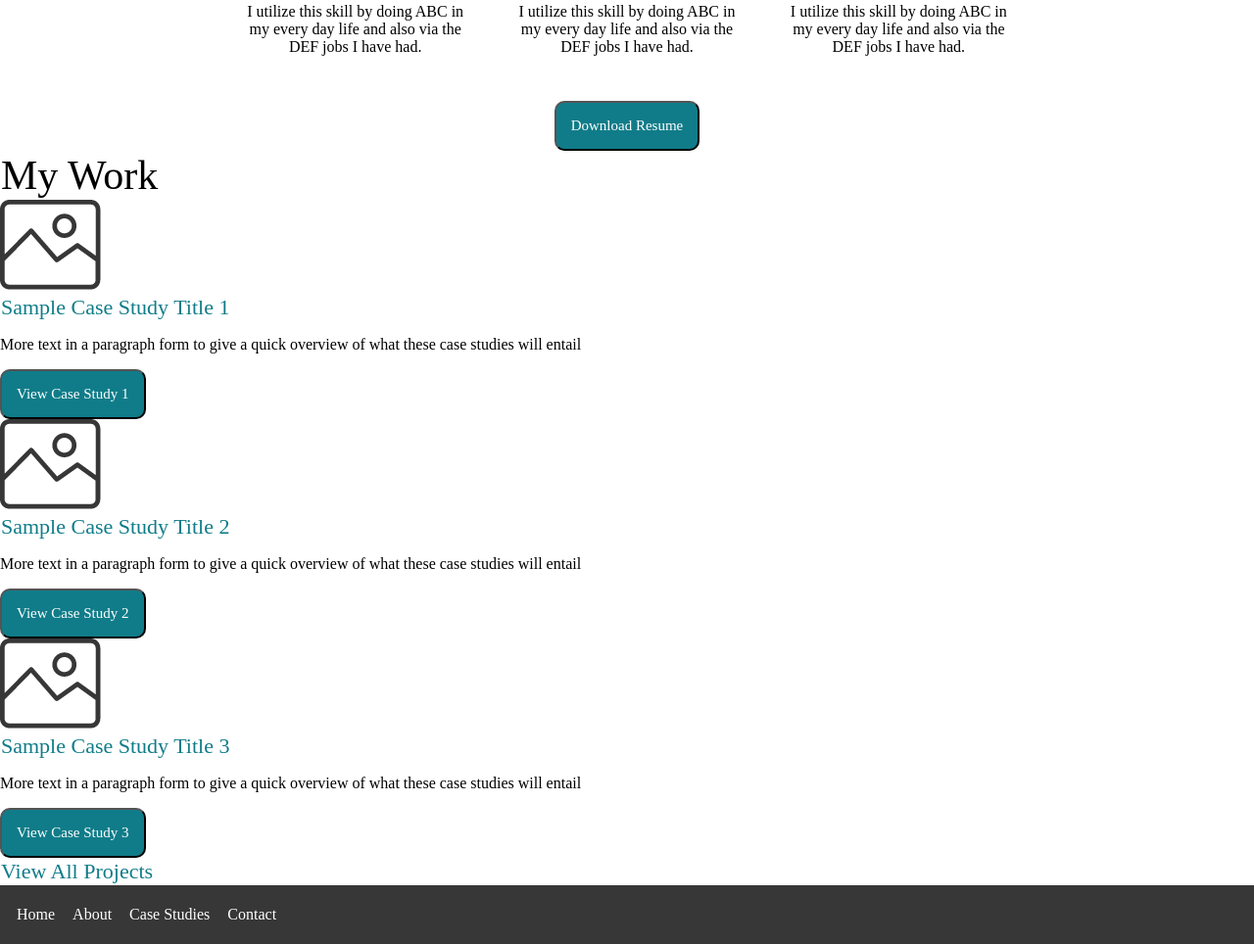
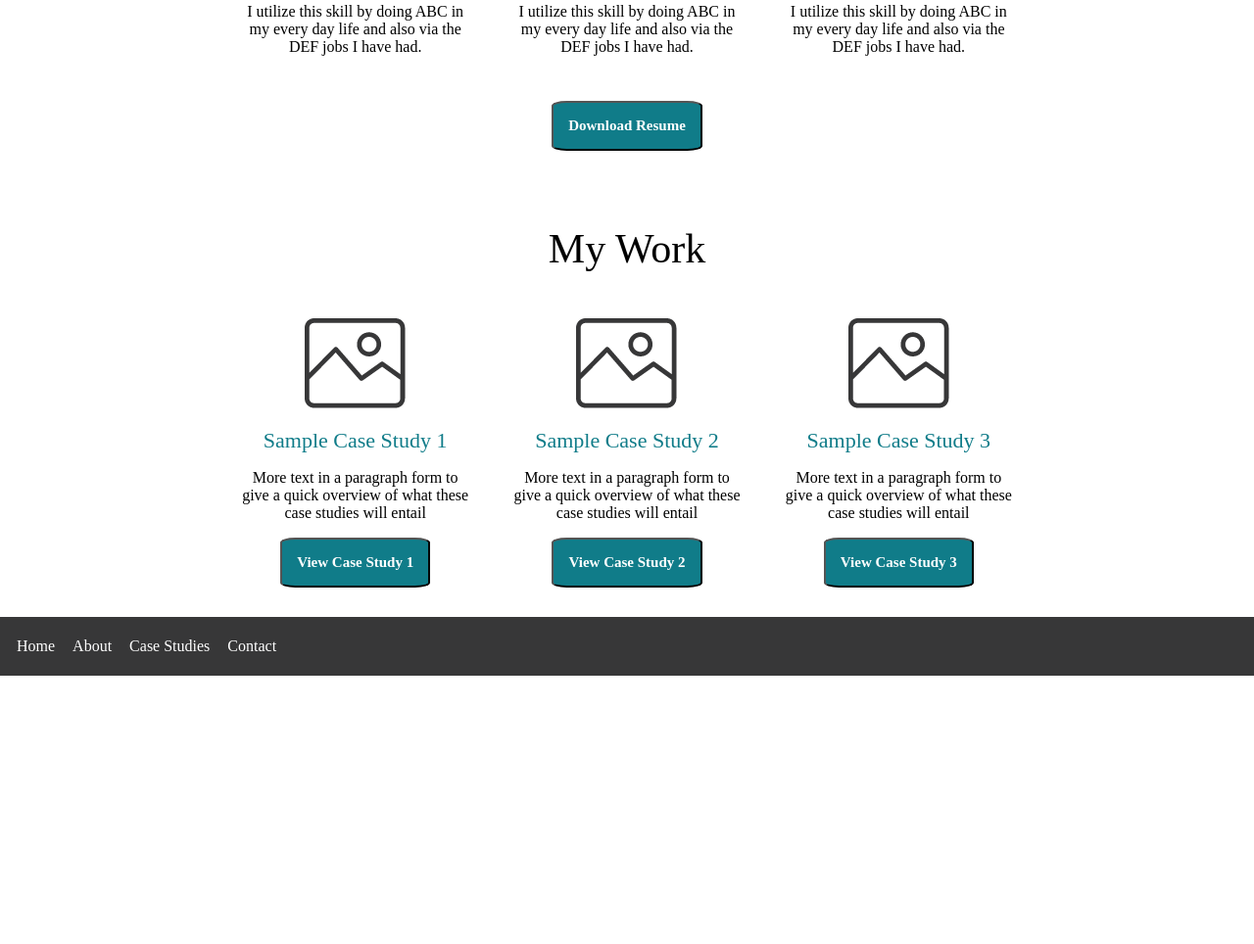
Before and after one commit to melissamahon3/ux_ui_homework_19, a plain HTML site: page index.html in a window 1280 px wide. Shown: the part 811-1775 px from the top of the page at 98% size. After the commit the page ends 1501 px from the top, so only its background shows below. Drawn offline with Linux system fonts and the light colour scheme.

Commit message:
19-homework

```diff
--- a/css/style.css
+++ b/css/style.css
@@ -13,7 +13,8 @@ body {
     display: inline-block;
     padding: 0px 5px;
     font-family: DM Serif Display;
-    color: #5D6374
+    color: #5D6374;
+
   }
 
   header li:hover {
@@ -52,7 +53,20 @@ body {
     color: white;
     font-size: 15px;
     font-family: PT Sans;
-    border-radius: 10px;
+    font-weight: bold;
+    border-radius: 10%;
+    text-align: center;
+  }
+
+  button:hover {
+    padding: 15px;
+    background-color:white;
+    color: #107C89;
+    font-size: 15px;
+    font-family: PT Sans;
+    font-weight: bold;
+    border-radius: 10%;
+    text-align: center;
   }
   footer {
     background-color: #373738;
@@ -76,11 +90,17 @@ body {
     justify-content: center;
     margin: auto;
     padding: 10px;
+
   }
 
   .mySkills {
     padding-top: 50px;
+    padding-bottom: 75px;
     margin: auto;
+    text-align: center;
+  }
+
+  .myWork {
     text-align: center;
   }
 
@@ -88,11 +108,10 @@ body {
     padding: 20px;
   }
 
-  .workGrid {
-    display: grid;
-    align-content: center;
-
-
+  .case-study {
+    padding-left: 10%;
+    padding-right: 10%;
+    padding-bottom: 75px;
   }
 
   .item1 {
--- a/index.html
+++ b/index.html
@@ -46,35 +46,32 @@
       <button>Download Resume</button>
     </section>
 
-    <section class="myWork">
+    <section>
+      <div class="myWork">
         <h1>My Work</h1>
-      <div class=workGrid>
-        <div>
-          <img src="images/placeholder_pic.png">
-        </div>
-        <div>
-          <h3>Sample Case Study Title 1</h4>
+        <div class="flexContainer">
+
+            <div class="case-study col-lg-4 col-md-4 col-sm-12">
+                <p><img src="images/placeholder_pic.png"></p>
+                <h3>Sample Case Study 1</h3>
                 <p>More text in a paragraph form to give a quick overview of what these case studies will entail</p>
                 <button>View Case Study 1</button>
             </div>
-        <div>
-          <img src="images/placeholder_pic.png">
-        </div>
-        <div>
-          <h3>Sample Case Study Title 2</h4>
+            <div class="case-study col-lg-4 col-md-4 col-sm-12">
+                <p><img src="images/placeholder_pic.png"></p>
+                <h3>Sample Case Study 2</h3>
                 <p>More text in a paragraph form to give a quick overview of what these case studies will entail</p>
                 <button>View Case Study 2</button>
             </div>
-        <div>
-          <img src="images/placeholder_pic.png">
-        </div>
-        <div>
-          <h3>Sample Case Study Title 3</h4>
+            <div class="case-study col-lg-4 col-md-4 col-sm-12">
+                <p><img src="images/placeholder_pic.png"></p>
+                <h3>Sample Case Study 3</h3>
                 <p>More text in a paragraph form to give a quick overview of what these case studies will entail</p>
                 <button>View Case Study 3</button>
             </div>
+
         </div>
-      <h3>View All Projects</h3>
+    </div>
     </section>
 
 
--- a/js/index.js
+++ b/js/index.js
@@ -10,3 +10,15 @@ $(function() {
         $(this).removeClass('hovered');
     });
 });
+
+// Hover for Button
+
+$(function() {
+    $('.showlink').hover(function(){
+        $(this).addClass('hovered');
+    },
+    function(){
+        $(this).removeClass('hovered');
+    });
+
+});
```
Lines whose indentation alone changed are shown as unchanged.
